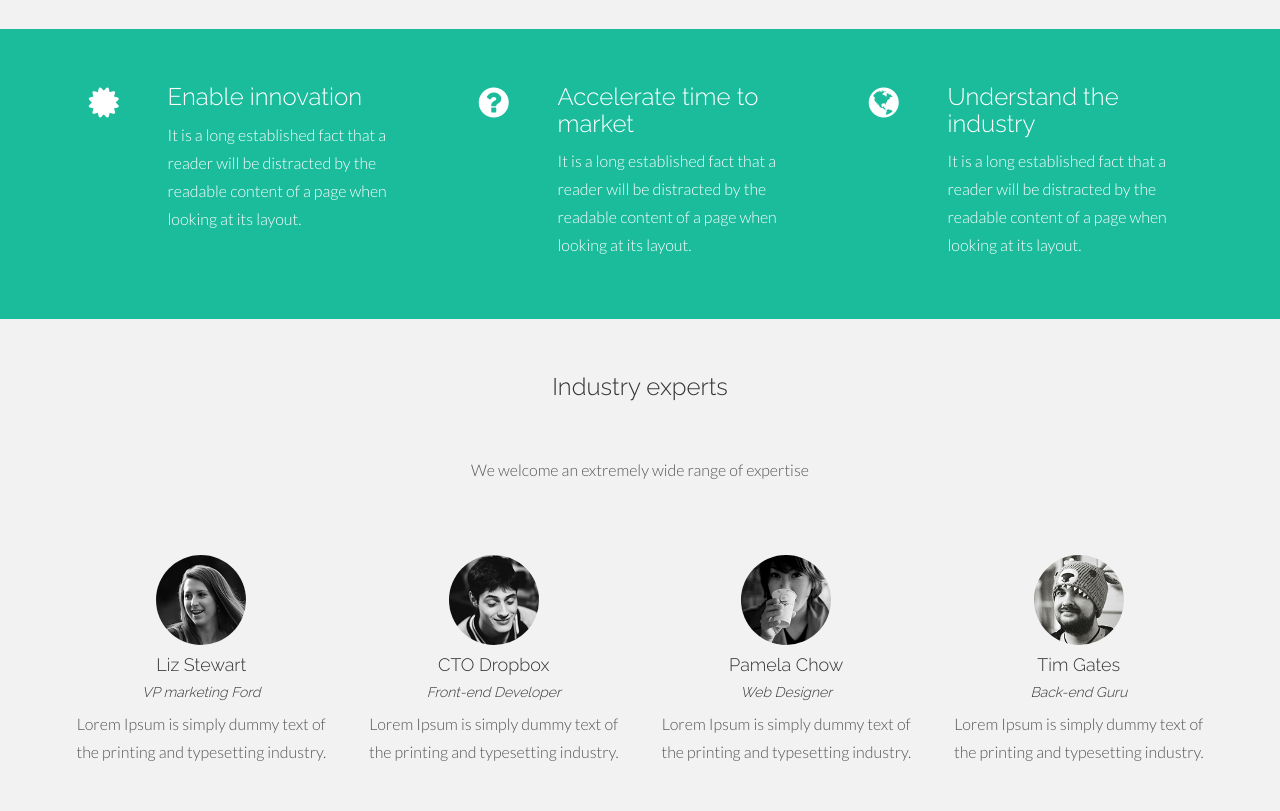
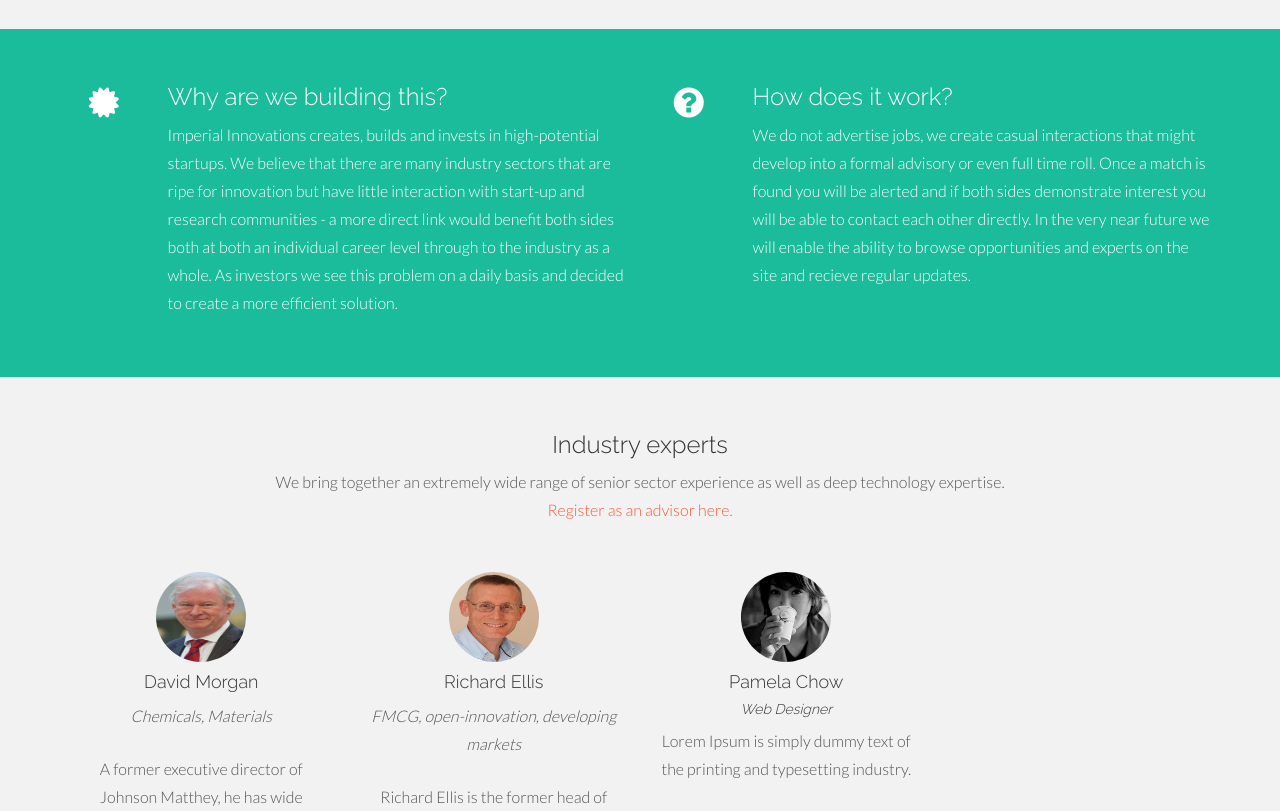
Before and after one commit to mwhammond/betalabs-ver1, a plain HTML site: page index.html in a window 1280 px wide. Shown: the part 1880-2691 px from the top of the page. Drawn offline with nearby package versions, Linux system fonts and the light colour scheme.

Commit message:
startups pannel

```diff
--- a/index.html
+++ b/index.html
@@ -260,7 +260,7 @@
 				<p>Vetted early stage ventures searching for sector expertise</p>
 			</div><!-- col-lg-8-->
 			<div class="col-lg-4 goright">
-				<p><a href="#"><i class="fa fa-angle-right"></i> See All Startups</a></p>
+				<p><a href="#call"><i class="fa fa-angle-right"></i> Register your company</a></p>
 			</div>
 		</div><!-- row -->
 
@@ -282,7 +282,7 @@
 			<div class="col-lg-4">
 				<img class="img-responsive" src="assets/img/crops.jpg" alt="">
 				<h3>Spply</h3>
-				<p><b>Searching (crop supply chain & re-insurance)</b><p>
+				<p><b>Searching: </b>Crop supply chain & re-insurance<p>
 				<p>Imperial College technology which can predict crop yield at any point on the planet up to 100 years in the future and compare geographical, technology and financial risk mitigation strategies. We are about to begin trials with industry partners and looking for a senior industry figures to inform market strategy.</p>
 				<p><a href="http://www.imperialinnovations.co.uk" target="_blank">imperialinnovations.co.uk</a></p>
 			</div>
@@ -298,27 +298,19 @@
 				<div class="col-lg-1 centered">
 					<i class="fa fa-certificate"></i>
 				</div>
-				<div class="col-lg-3">
-					<h3>Enable innovation</h3>
-					<p>It is a long established fact that a reader will be distracted by the readable content of a page when looking at its layout.</p>
+				<div class="col-lg-5">
+					<h3>Why are we building this?</h3>
+					<p>Imperial Innovations creates, builds and invests in high-potential startups. We believe that there are many industry sectors that are ripe for innovation but have little interaction with start-up and research communities - a more direct link would benefit both sides both at both an individual career level through to the industry as a whole. As investors we see this problem on a daily basis and decided to create a more efficient solution.</p>
 				</div>
 
 				<div class="col-lg-1 centered">
 					<i class="fa fa-question-circle"></i>
 				</div>
-				<div class="col-lg-3">
-					<h3>Accelerate time to market</h3>
-					<p>It is a long established fact that a reader will be distracted by the readable content of a page when looking at its layout.</p>
+				<div class="col-lg-5">
+					<h3>How does it work?</h3>
+					<p>We do not advertise jobs, we create casual interactions that might develop into a formal advisory or even full time roll. Once a match is found you will be alerted and if both sides demonstrate interest you will be able to contact each other directly. In the very near future we will enable the ability to browse opportunities and experts on the site and recieve regular updates.</p>
 				</div>
 
-
-				<div class="col-lg-1 centered">
-					<i class="fa fa-globe"></i>
-				</div>
-				<div class="col-lg-3">
-					<h3>Understand the industry</h3>
-					<p>It is a long established fact that a reader will be distracted by the readable content of a page when looking at its layout.</p>
-				</div>
 
 			</div><!-- row -->
 		</div><!-- container -->
@@ -331,20 +323,18 @@
 		<div class="container">
 			<div class="row">
 				<h3>Industry experts</h3>
-				<br>
-				<br>
+
 				<div class="col-lg-2"></div>
 				<div class="col-lg-8">
-				<p>We welcome an extremely wide range of expertise </p>
-				<br>
+				<p>We bring together an extremely wide range of senior sector experience as well as deep technology expertise. <a href="#call">Register as an advisor here.</a></p>
 				<br>
 				</div>
 				<div class="col-lg-2"></div>
 				<div class="col-lg-3 team">
-					<img class="img-circle" src="assets/img/team01.jpg" height="90" width="90">
-					<h4>Liz Stewart</h4>
-					<h5><i>VP marketing Ford</i></h5>
-					<p>Lorem Ipsum is simply dummy text of the printing and typesetting industry.</p>
+					<img class="img-circle" src="assets/img/davidmorgan.jpg" height="90" width="90">
+					<h4>David Morgan</h4>
+					<p><i>Chemicals, Materials</i></p>
+					<p>A former executive director of Johnson Matthey, he has wide experience of chemicals and materials businesses. He sits on the boards of a number of companies including venture capital backed start ups. His career began in finance and he can advise on business models, financing strategies and industrial practices.</p>
 					<p>
 						<a href="index.html#"><i class="icon-facebook"></i></a>
 						<a href="index.html#"><i class="icon-twitter"></i></a>
@@ -354,10 +344,10 @@
 				</div>
 
 				<div class="col-lg-3 team">
-					<img class="img-circle" src="assets/img/team02.jpg" height="90" width="90">
-					<h4>CTO Dropbox</h4>
-					<h5><i>Front-end Developer</i></h5>
-					<p>Lorem Ipsum is simply dummy text of the printing and typesetting industry.</p>
+					<img class="img-circle" src="assets/img/richardellis.jpg" height="90" width="90">
+					<h4>Richard Ellis</h4>
+					<p><i>FMCG, open-innovation, developing markets</i></p>
+					<p>Richard Ellis is the former head of research and development at Reckitt Benckiser. His expertise is in the area of innovation as a strategic growth tool (B2B and B2C), technology management including open innovation. His has worked in the home and hygiene categories as well as OTC medicine and has experience of both developed and developing markets.</p>
 					<p>
 						<a href="index.html#"><i class="icon-facebook"></i></a>
 						<a href="index.html#"><i class="icon-twitter"></i></a>
@@ -379,23 +369,11 @@
 					</p>
 				</div>
 
-				<div class="col-lg-3 team">
-					<img class="img-circle" src="assets/img/team04.jpg" height="90" width="90">
-					<h4>Tim Gates</h4>
-					<h5><i>Back-end Guru</i></h5>
-					<p>Lorem Ipsum is simply dummy text of the printing and typesetting industry.</p>
-					<p>
-						<a href="index.html#"><i class="icon-facebook"></i></a>
-						<a href="index.html#"><i class="icon-twitter"></i></a>
-						<a href="index.html#"><i class="icon-envelope"></i></a>
-
-					</p>
-				</div>
 			</div>
 		</div><!-- /container -->
 	</div><!-- /g -->
 
-<!-- SOCIAL PROOF -->
+<!-- SOCIAL PROOF
 
 	<div id="lg">
 		<div class="container">
@@ -416,18 +394,19 @@
 				<div class="col-lg-2">
 					<img src="assets/img/c05.gif" alt="">
 				</div>
-			</div><!-- row -->
-		</div><!-- container -->
-	</div><!-- dg -->
+			</div>
+		</div><
+	</div>
 
 <!-- FURTHER SUMMARY -->
 
-	<div id="r">
+	<div id="lg">
 		<div class="container">
 			<div class="row centered">
 				<div class="col-lg-8 col-lg-offset-2">
 					<h4>MORE INFORMATION ON OUR MISSION</h4>
-					<p>We believe ideas come from everyone, everywhere. At BlackTie, everyone within our agency walls is a designer in their own right. And there are a few principles we believe—and we believe everyone should believe—about our design craft. These truths drive us, motivate us, and ultimately help us redefine the power of design.</p>
+					<p>Imperial Innovations creates, builds and invests in high-potential startups. We recognize a pervasive problem in the broader startup community: innovative startups need specific industry insight to help them understand new markets, validate and refine their business model, and capture the maximum value from their innovations; industry experts want to get involved in the exciting world of start-ups, through finding and advising young, high quality companies; and investors want to increase the quality of their deal pipeline, with more companies approaching them that have strong, specific sector expertise and market insight.
+</p>
 				</div>
 			</div><!-- row -->
 		</div><!-- container -->
```
Also changed, not shown: assets/img/davidmorgan.jpg (added), assets/img/richardellis.jpg (added).
